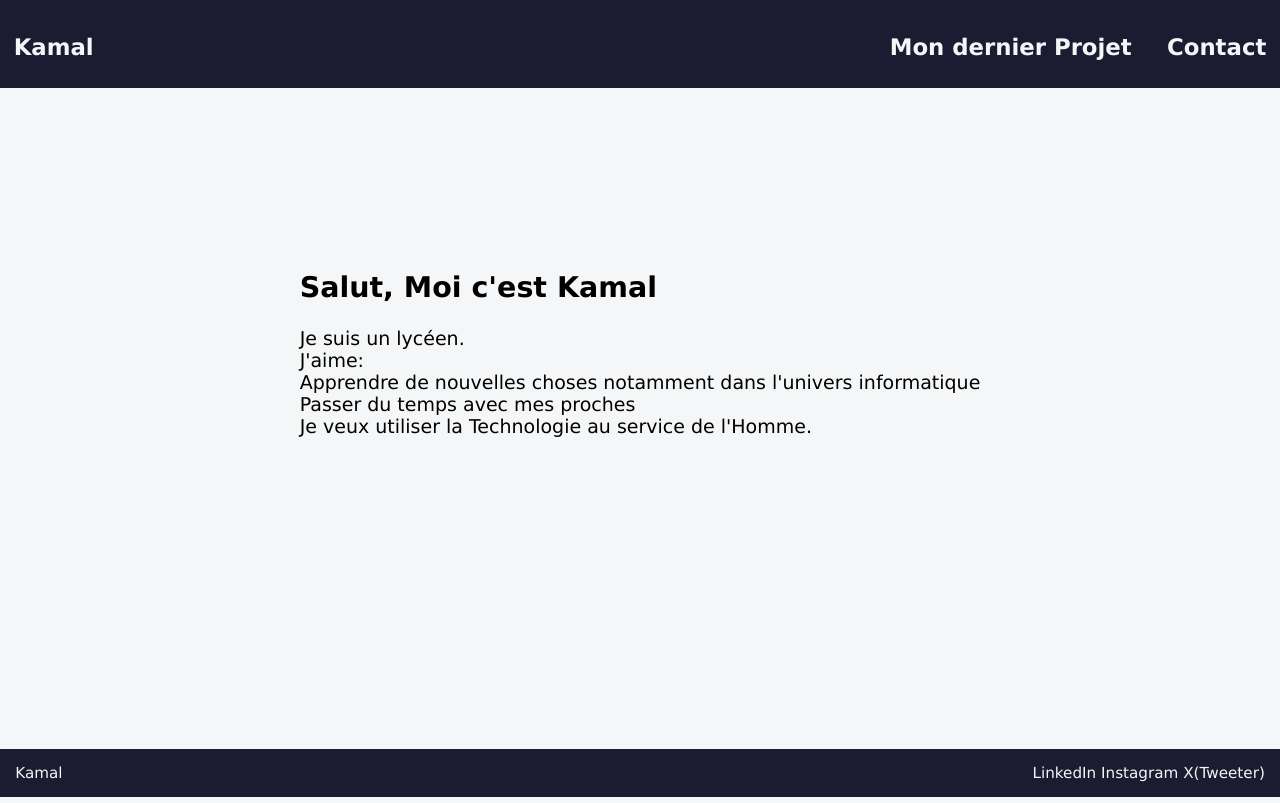
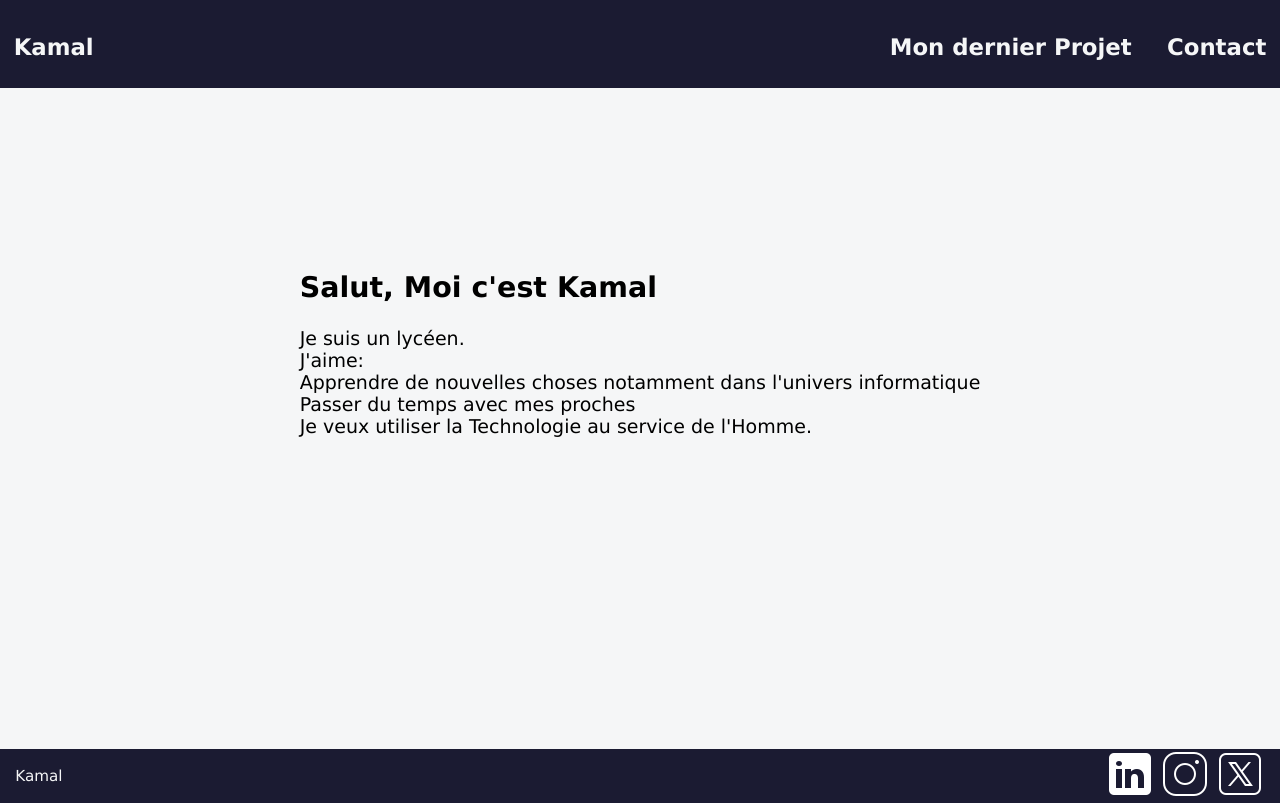
Before and after one commit to kamaloudiine/Portfolio, a plain HTML site: page index.html in a window 1280 px wide. Drawn offline with Linux system fonts and the light colour scheme.

Commit message:
Add files via upload

```diff
--- a/index.html
+++ b/index.html
@@ -41,14 +41,15 @@
 			<p>Kamal</p>
 		</a>
 		<div id="contact">
-			<a href="https://www.linkedin.com/in/kamal-oudine-raliou-hamed-assaleh-866183242">
-				LinkedIn
+
+			<a href="https://www.linkedin.com/in/kamal-oudine-raliou-hamed-assaleh-866183242" >
+				<img src="img/linkedin-icon.png" alt="LinkedIn"/>
 			</a>
 			<a href="https://www.instagram.com/kamaloudine__/" target="blank_">
-				Instagram
+				<img src="img/instagram-icon.png" alt="X"/>
 			</a>
-			<a href="">
-				X(Tweeter)
+			<a href="https://twitter.com/KamalRaliou" padding="0">
+				<img src="img/twitterx-icon.png" alt="X"/>
 			</a>
 		</div>
 	</footer>
```
